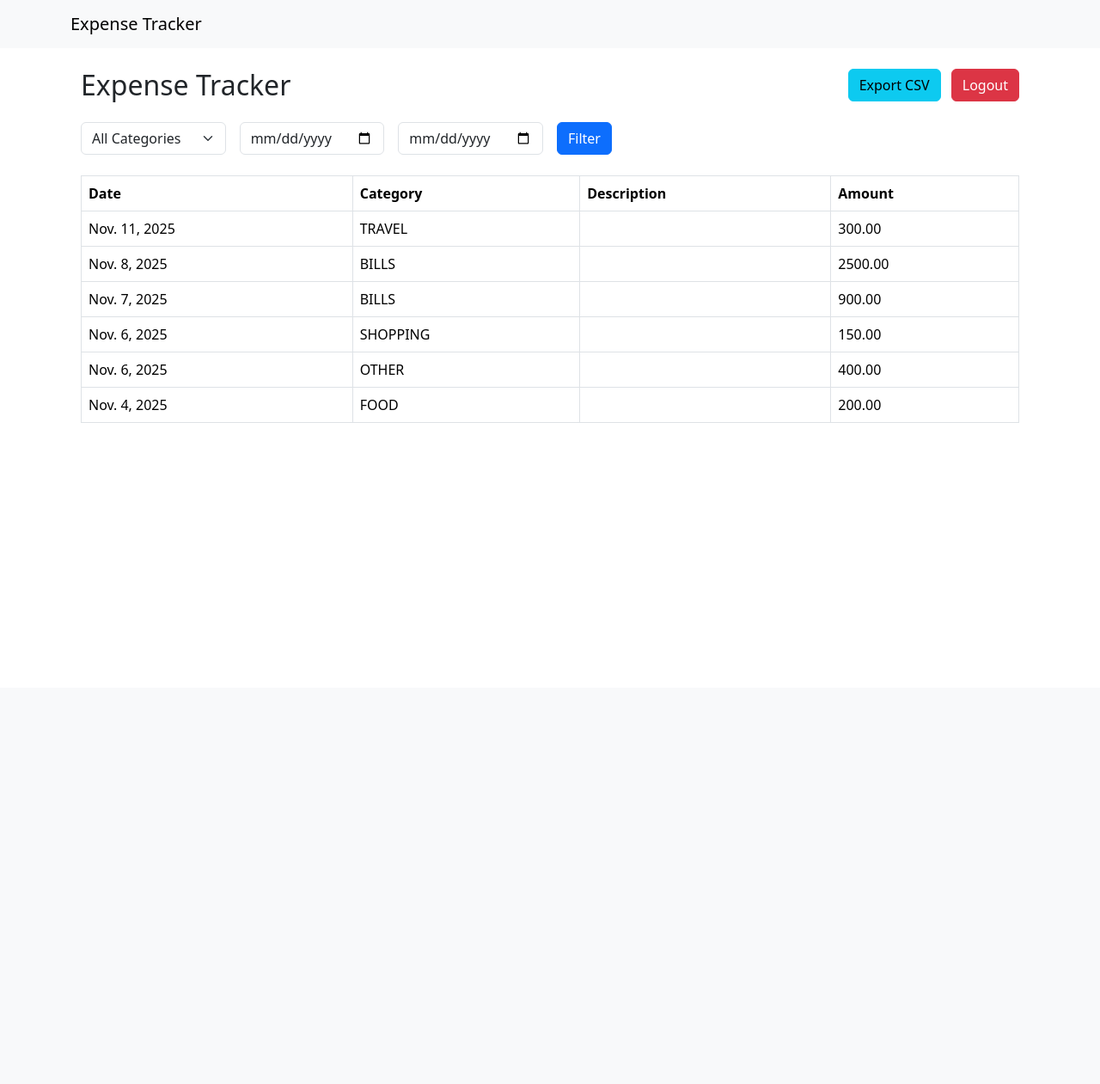
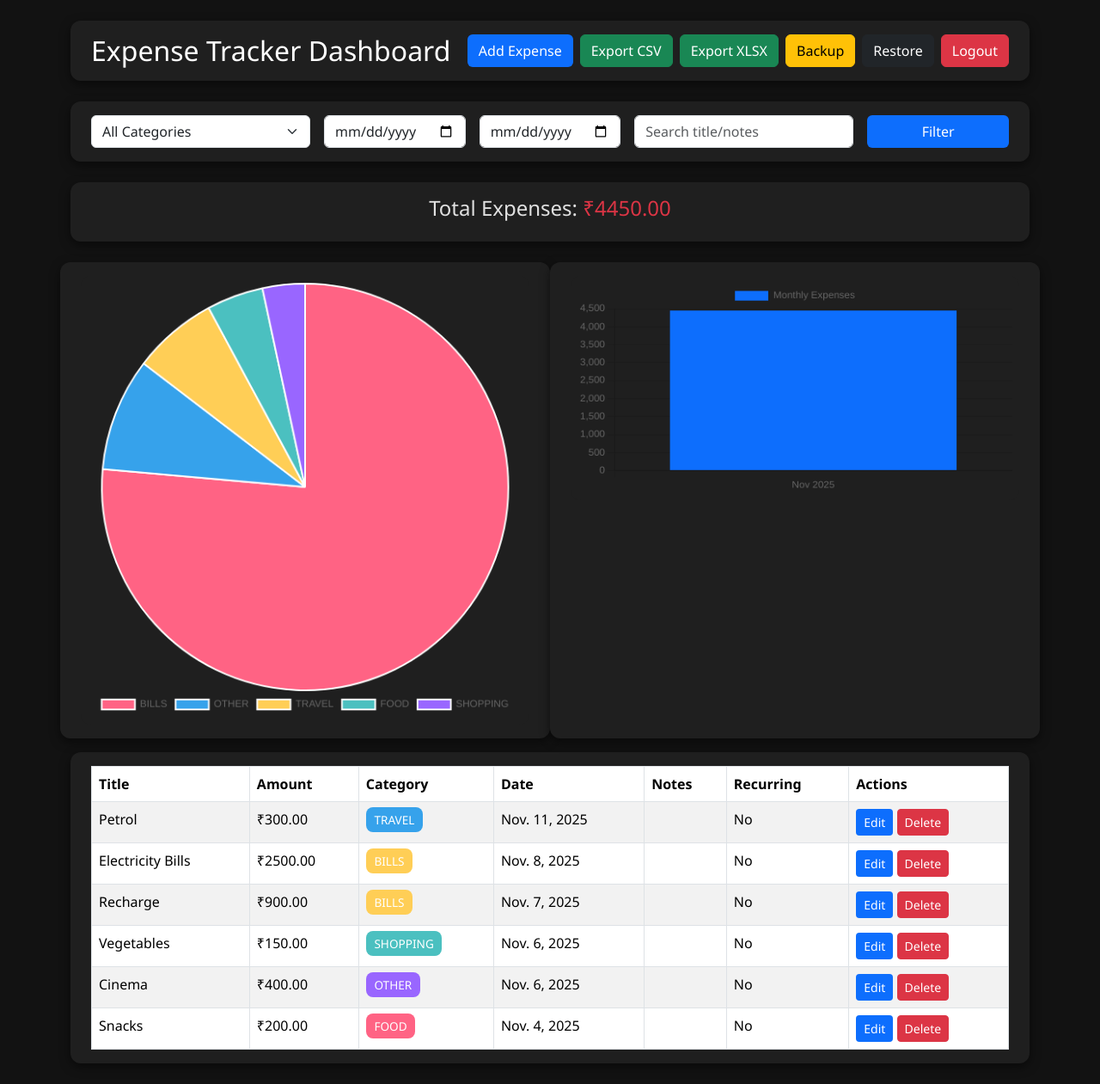
Before and after one commit to Thiruvirkolam/expense-tracker, a Django app: page / in a window 1280 px wide. Shown: the whole page at 86% size. Before the commit the page ends 492 px from the top, so only its background shows below. Run offline with Django 5.2, Linux system fonts and the light colour scheme; a user stored in the database is signed in; data comes from the database, SQL or seed files in the repository; both versions use the stored data as it was after the commit.

Commit message:
Initial commit - Expense Tracker

```diff
--- a/expense_tracker/settings.py
+++ b/expense_tracker/settings.py
@@ -1,6 +1,6 @@
 from decouple import config
 SECRET_KEY = config('SECRET_KEY')
-DEBUG = config('DEBUG', default=False, cast=bool)
+DEBUG = config('DEBUG', default=True, cast=bool)
 
 
 """
--- a/tracker/templates/tracker/expense_list.html
+++ b/tracker/templates/tracker/expense_list.html
@@ -1,62 +1,193 @@
-{% extends 'tracker/base.html' %}
+{% load static %}
+<!DOCTYPE html>
+<html lang="en">
+<head>
+  <meta charset="UTF-8">
+  <title>Expense Tracker Dashboard</title>
+  <link href="https://cdn.jsdelivr.net/npm/bootstrap@5.3.2/dist/css/bootstrap.min.css" rel="stylesheet">
+  <script src="https://cdn.jsdelivr.net/npm/chart.js"></script>
+  <style>
+    body {
+      background-color: #121212;
+      color: #e0e0e0;
+      font-family: 'Segoe UI', sans-serif;
+    }
 
-{% block content %}
+    .header-card, .filters-card, .total-card, .table-card, .chart-card {
+      background-color: #1f1f1f;
+      border-radius: .75rem;
+      padding: 1rem 1.5rem;
+      margin-bottom: 1.5rem;
+      box-shadow: 0 4px 12px rgba(0,0,0,0.5);
+    }
+
+    .header-card h2 {
+      margin: 0;
+      color: #fff;
+    }
+
+    .btn-theme {
+      background-color: #0d6efd;
+      color: #fff;
+    }
+    .btn-theme:hover { background-color: #0a58ca; }
+
+    .btn-danger, .btn-warning, .btn-success { font-weight: 500; }
+
+    .table thead { background-color: #2a2a2a; color: #fff; }
+    .table tbody tr:hover { background-color: #2c2c2c; }
+    .table-responsive { overflow-x: auto; }
+
+    .badge-category {
+      padding: 0.3rem 0.6rem;
+      font-size: 0.85rem;
+      border-radius: .5rem;
+      color: #fff;
+    }
+    .badge-FOOD { background-color: #ff6384; }
+    .badge-TRAVEL { background-color: #36a2eb; }
+    .badge-BILLS { background-color: #ffce56; }
+    .badge-SHOPPING { background-color: #4bc0c0; }
+    .badge-OTHER { background-color: #9966ff; }
+
+    canvas {
+      background-color: #1f1f1f;
+      border-radius: .75rem;
+      padding: 0.5rem;
+    }
+
+    @media (max-width: 768px) {
+      .header-card, .filters-card, .total-card, .chart-card, .table-card {
+        padding: 1rem;
+      }
+
+      .d-flex.header-buttons {
+        flex-direction: column;
+        gap: 0.5rem;
+      }
+
+      .chart-card { margin-bottom: 1rem; }
+    }
+  </style>
+</head>
+<body>
 <div class="container mt-4">
-  <div class="d-flex justify-content-between mb-3">
-    <h2>Expense Tracker</h2>
-    <div>
-      <a href="{% url 'export_csv' %}" class="btn btn-info me-2">Export CSV</a>
+
+  <!-- Header + Buttons -->
+  <div class="header-card d-flex justify-content-between align-items-center flex-wrap">
+    <h2>Expense Tracker Dashboard</h2>
+    <div class="d-flex flex-wrap gap-2 header-buttons">
+      <a href="{% url 'add_expense' %}" class="btn btn-theme">Add Expense</a>
+      <a href="{% url 'export_csv' %}" class="btn btn-success">Export CSV</a>
+      <a href="{% url 'export_xlsx' %}" class="btn btn-success">Export XLSX</a>
+      <a href="{% url 'backup_json' %}" class="btn btn-warning">Backup</a>
+      <a href="{% url 'restore_json' %}" class="btn btn-dark">Restore</a>
       <a href="{% url 'logout' %}" class="btn btn-danger">Logout</a>
     </div>
   </div>
 
-  <!-- Filters + Search -->
-  <form method="get" class="row g-3 mb-4">
-    <div class="col-md-2">
+  <!-- Filters -->
+  <div class="filters-card">
+    <form method="get" class="row g-3">
+      <div class="col-12 col-md-3">
         <select name="category" class="form-select">
           <option value="">All Categories</option>
-        <option value="FOOD" {% if selected_category == "FOOD" %}selected{% endif %}>Food</option>
-        <option value="TRAVEL" {% if selected_category == "TRAVEL" %}selected{% endif %}>Travel</option>
-        <option value="BILLS" {% if selected_category == "BILLS" %}selected{% endif %}>Bills</option>
-        <option value="SHOPPING" {% if selected_category == "SHOPPING" %}selected{% endif %}>Shopping</option>
-        <option value="OTHER" {% if selected_category == "OTHER" %}selected{% endif %}>Other</option>
+          <option value="FOOD" {% if selected_category|default:'' == "FOOD" %}selected{% endif %}>Food</option>
+          <option value="TRAVEL" {% if selected_category|default:'' == "TRAVEL" %}selected{% endif %}>Travel</option>
+          <option value="BILLS" {% if selected_category|default:'' == "BILLS" %}selected{% endif %}>Bills</option>
+          <option value="SHOPPING" {% if selected_category|default:'' == "SHOPPING" %}selected{% endif %}>Shopping</option>
+          <option value="OTHER" {% if selected_category|default:'' == "OTHER" %}selected{% endif %}>Other</option>
         </select>
       </div>
-    <div class="col-md-2">
-      <input type="date" name="start_date" class="form-control" value="{{ start_date }}">
+      <div class="col-6 col-md-2">
+        <input type="date" name="start_date" class="form-control" value="{{ start_date|default:'' }}">
       </div>
-    <div class="col-md-2">
-      <input type="date" name="end_date" class="form-control" value="{{ end_date }}">
+      <div class="col-6 col-md-2">
+        <input type="date" name="end_date" class="form-control" value="{{ end_date|default:'' }}">
       </div>
-    <div class="col-md-2">
-      <button type="submit" class="btn btn-primary">Filter</button>
+      <div class="col-12 col-md-3">
+        <input type="text" name="search" class="form-control" placeholder="Search title/notes" value="{{ search|default:'' }}">
+      </div>
+      <div class="col-12 col-md-2">
+        <button type="submit" class="btn btn-theme w-100">Filter</button>
       </div>
     </form>
+  </div>
 
-  <!-- Expense Table -->
-  <table class="table table-bordered">
+  <!-- Total Expenses -->
+  <div class="total-card text-center">
+    <h4>Total Expenses: <span class="text-danger">₹{{ total|floatformat:2 }}</span></h4>
+  </div>
+
+  <!-- Charts -->
+  <div class="row">
+    <div class="col-12 col-md-6 chart-card mb-3">
+      <canvas id="categoryChart"></canvas>
+    </div>
+    <div class="col-12 col-md-6 chart-card mb-3">
+      <canvas id="monthlyChart"></canvas>
+    </div>
+  </div>
+
+  <!-- Expenses Table -->
+  <div class="table-card table-responsive">
+    <table class="table table-striped table-bordered mb-0">
       <thead>
         <tr>
+          <th>Title</th>
+          <th>Amount</th>
+          <th>Category</th>
           <th>Date</th>
-        <th>Category</th>
-        <th>Description</th>
-        <th>Amount</th>
+          <th>Notes</th>
+          <th>Recurring</th>
+          <th>Actions</th>
         </tr>
       </thead>
       <tbody>
         {% for expense in expenses %}
         <tr>
+          <td>{{ expense.title }}</td>
+          <td>₹{{ expense.amount|floatformat:2 }}</td>
+          <td><span class="badge-category badge-{{ expense.category }}">{{ expense.category }}</span></td>
           <td>{{ expense.date }}</td>
-        <td>{{ expense.category }}</td>
-        <td>{{ expense.description }}</td>
-        <td>{{ expense.amount }}</td>
+          <td>{{ expense.notes }}</td>
+          <td>{% if expense.recurring %}Yes ({{ expense.recurrence_type }}){% else %}No{% endif %}</td>
+          <td>
+            <a href="{% url 'edit_expense' expense.id %}" class="btn btn-sm btn-theme">Edit</a>
+            <a href="{% url 'delete_expense' expense.id %}" class="btn btn-sm btn-danger" onclick="return confirm('Delete this expense?');">Delete</a>
+          </td>
         </tr>
         {% empty %}
         <tr>
-        <td colspan="4" class="text-center">No expenses found.</td>
+          <td colspan="7" class="text-center">No expenses found.</td>
         </tr>
         {% endfor %}
       </tbody>
     </table>
   </div>
-{% endblock %}
+
+</div>
+
+<script>
+  const categoryCtx = document.getElementById('categoryChart').getContext('2d');
+  new Chart(categoryCtx, {
+    type: 'pie',
+    data: {
+      labels: {{ categories|safe }},
+      datasets: [{ data: {{ category_totals|safe }}, backgroundColor: ['#ff6384','#36a2eb','#ffce56','#4bc0c0','#9966ff'] }]
+    },
+    options: { responsive: true, plugins: { legend: { position: 'bottom' } } }
+  });
+
+  const monthlyCtx = document.getElementById('monthlyChart').getContext('2d');
+  new Chart(monthlyCtx, {
+    type: 'bar',
+    data: {
+      labels: {{ months|safe }},
+      datasets: [{ label: 'Monthly Expenses', data: {{ monthly_totals|safe }}, backgroundColor: '#0d6efd' }]
+    },
+    options: { responsive: true, scales: { y: { beginAtZero: true } } }
+  });
+</script>
+</body>
+</html>
--- a/tracker/urls.py
+++ b/tracker/urls.py
@@ -12,6 +12,9 @@ urlpatterns = [
     path('login/', views.login_view, name='login'),
     path('logout/', views.logout_view, name='logout'),
 
-    # Export
+    # Export/Backup/Restore
     path('export_csv/', views.export_csv, name='export_csv'),
+    path('export_xlsx/', views.export_xlsx, name='export_xlsx'),
+    path('backup_json/', views.backup_json, name='backup_json'),
+    path('restore_json/', views.restore_json, name='restore_json'),
 ]
--- a/tracker/views.py
+++ b/tracker/views.py
@@ -7,9 +7,10 @@ from django.db.models.functions import TruncMonth
 from django.http import HttpResponse
 from .models import Expense
 from datetime import datetime
-import csv
+import csv, json
+import openpyxl
 
-# -------- AUTH --------
+# ---------------- AUTH VIEWS ----------------
 def signup_view(request):
     if request.method == 'POST':
         username = request.POST.get('username')
@@ -42,7 +43,7 @@ def logout_view(request):
     return redirect('login')
 
 
-# -------- EXPENSE VIEWS --------
+# ---------------- EXPENSE VIEWS ----------------
 @login_required(login_url='login')
 def expense_list(request):
     expenses = Expense.objects.filter(user=request.user).order_by('-date')
@@ -64,7 +65,7 @@ def expense_list(request):
     if search:
         expenses = expenses.filter(Q(title__icontains=search) | Q(notes__icontains=search))
 
-    # --- Totals & Charts ---
+    # --- Totals & Chart Data ---
     total = expenses.aggregate(Sum('amount'))['amount__sum'] or 0
 
     category_data = expenses.values('category').annotate(total=Sum('amount')).order_by('-total')
@@ -98,7 +99,9 @@ def add_expense(request):
             amount=request.POST.get('amount'),
             category=request.POST.get('category'),
             date=request.POST.get('date'),
-            notes=request.POST.get('notes')
+            notes=request.POST.get('notes'),
+            recurring=('recurring' in request.POST),
+            recurrence_type=request.POST.get('recurrence_type', 'NONE')
         )
         return redirect('expense_list')
     return render(request, 'tracker/add_expense.html')
@@ -113,6 +116,8 @@ def edit_expense(request, id):
         expense.category = request.POST.get('category')
         expense.date = request.POST.get('date')
         expense.notes = request.POST.get('notes')
+        expense.recurring = ('recurring' in request.POST)
+        expense.recurrence_type = request.POST.get('recurrence_type', 'NONE')
         expense.save()
         return redirect('expense_list')
     return render(request, 'tracker/edit_expense.html', {'expense': expense})
@@ -125,15 +130,61 @@ def delete_expense(request, id):
     return redirect('expense_list')
 
 
-# -------- EXPORT CSV --------
+# ---------------- EXPORT CSV ----------------
 @login_required(login_url='login')
 def export_csv(request):
     expenses = Expense.objects.filter(user=request.user).order_by('-date')
     response = HttpResponse(content_type='text/csv')
     response['Content-Disposition'] = 'attachment; filename="expenses.csv"'
-
     writer = csv.writer(response)
     writer.writerow(['Title', 'Amount', 'Category', 'Date', 'Notes'])
     for exp in expenses:
         writer.writerow([exp.title, exp.amount, exp.category, exp.date, exp.notes])
     return response
+
+
+# ---------------- EXPORT XLSX ----------------
+@login_required(login_url='login')
+def export_xlsx(request):
+    expenses = Expense.objects.filter(user=request.user).order_by('-date')
+    workbook = openpyxl.Workbook()
+    sheet = workbook.active
+    sheet.title = "Expenses"
+    sheet.append(['Title', 'Amount', 'Category', 'Date', 'Notes'])
+    for exp in expenses:
+        sheet.append([exp.title, float(exp.amount), exp.category, exp.date.strftime("%Y-%m-%d"), exp.notes])
+    response = HttpResponse(content_type='application/vnd.openxmlformats-officedocument.spreadsheetml.sheet')
+    response['Content-Disposition'] = 'attachment; filename=expenses.xlsx'
+    workbook.save(response)
+    return response
+
+
+# ---------------- BACKUP JSON ----------------
+@login_required(login_url='login')
+def backup_json(request):
+    expenses = Expense.objects.filter(user=request.user)
+    data = list(expenses.values())
+    response = HttpResponse(json.dumps(data, default=str), content_type='application/json')
+    response['Content-Disposition'] = 'attachment; filename=backup.json'
+    return response
+
+
+# ---------------- RESTORE JSON ----------------
+@login_required(login_url='login')
+def restore_json(request):
+    if request.method == 'POST' and request.FILES.get('backup_file'):
+        file = request.FILES['backup_file']
+        data = json.load(file)
+        for item in data:
+            Expense.objects.update_or_create(
+                user=request.user,
+                title=item['title'],
+                amount=item['amount'],
+                category=item['category'],
+                date=item['date'],
+                notes=item.get('notes', ''),
+                recurring=item.get('recurring', False),
+                recurrence_type=item.get('recurrence_type', 'NONE')
+            )
+        return redirect('expense_list')
+    return render(request, 'tracker/restore.html')
```
Also changed, not shown: tracker/models.py (+22 -0 lines), tracker/templates/tracker/restore.html (added, +20 -0 lines), db.sqlite3, requirements.txt (line endings or trailing spaces), tracker/migrations/0004_expense_recurrence_type_expense_recurring.py (added), 1 other file. Lines whose indentation alone changed are shown as unchanged.
